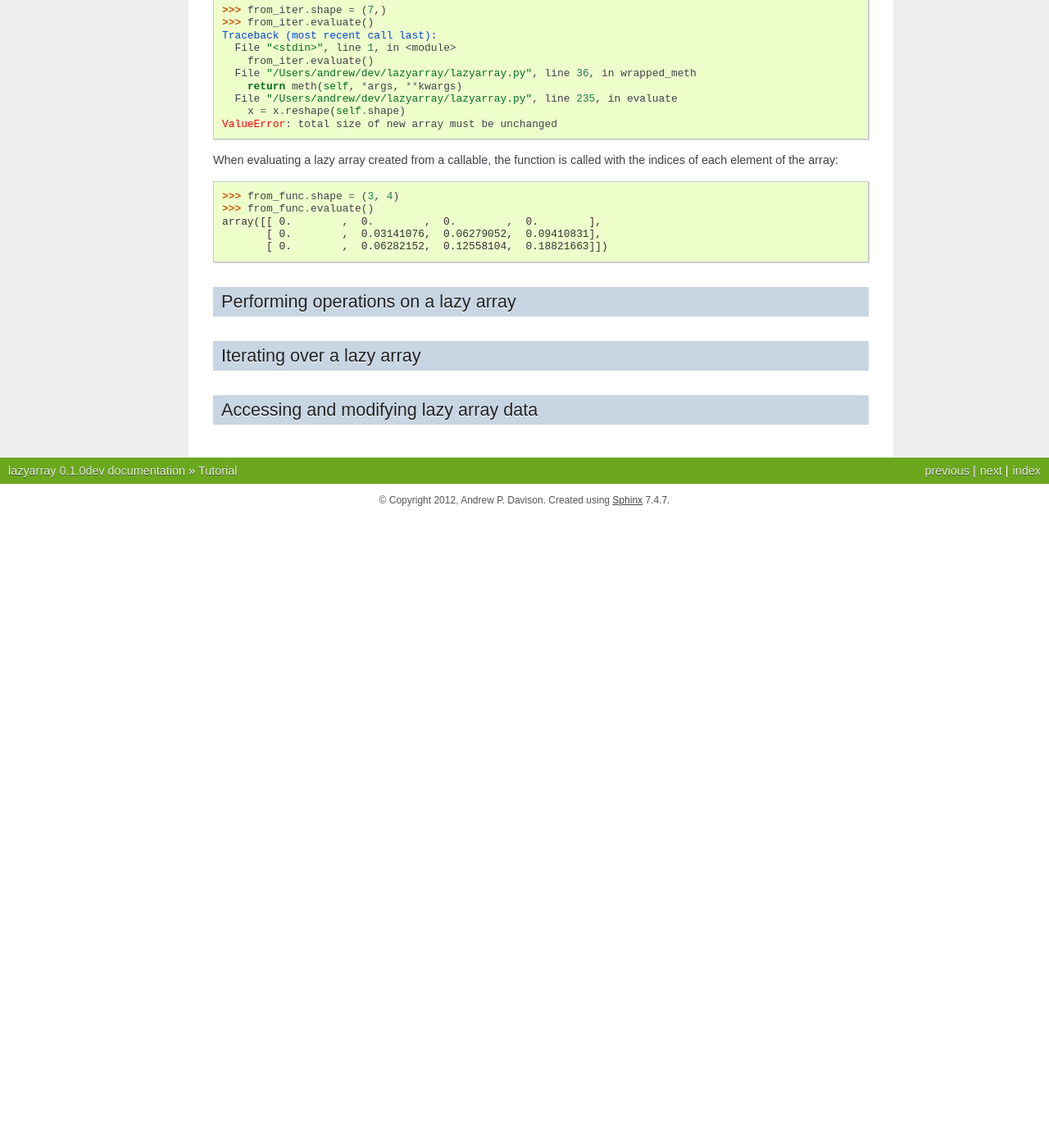
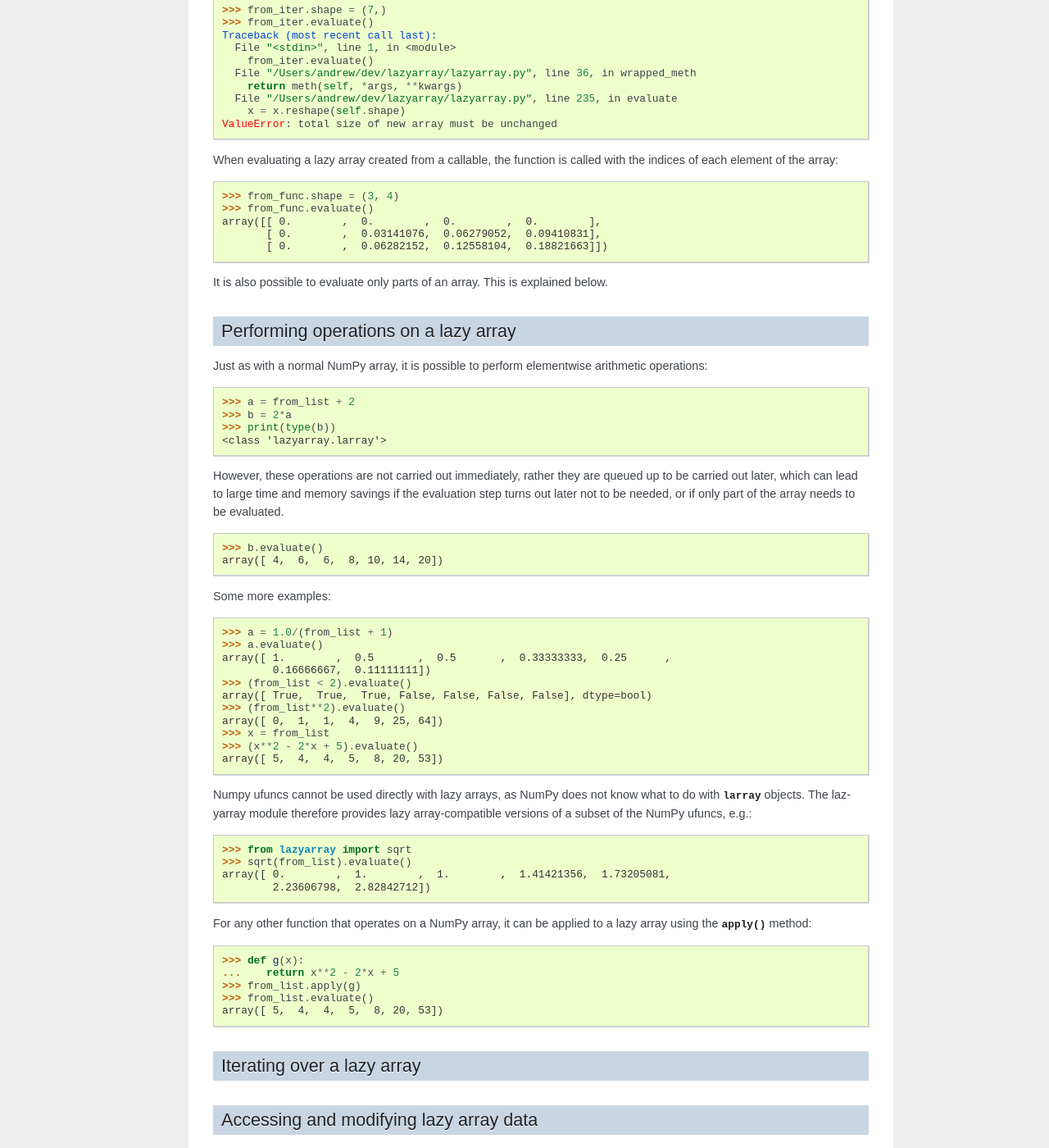
Before and after one commit to NeuralEnsemble/lazyarray, a Sphinx documentation site: the page built from doc/tutorial.txt, in a window 1280 px wide and 1400 px high, scrolled down 1798 px. Shown: the whole window at 82% size. Built offline with Sphinx 7.4.7, drawn with Linux system fonts in a browser that asks for light colours; before the commit the page ends 2428 px from its top, so only the background shows below that; some of the changed text lies outside the part shown.

Commit message:
Added larray-compatible ufuncs

```diff
--- a/doc/tutorial.txt
+++ b/doc/tutorial.txt
@@ -141,11 +141,73 @@ with the indices of each element of the array:
            [ 0.        ,  0.06282152,  0.12558104,  0.18821663]])
 
 
+It is also possible to evaluate only parts of an array. This is explained below.
+
+
 Performing operations on a lazy array
 =====================================
+
+Just as with a normal NumPy array, it is possible to perform elementwise
+arithmetic operations:
+
+.. doctest::
+
+    >>> a = from_list + 2
+    >>> b = 2*a
+    >>> print(type(b))
+    <class 'lazyarray.larray'>
+
+However, these operations are not carried out immediately, rather they are
+queued up to be carried out later, which can lead to large time and memory
+savings if the evaluation step turns out later not to be needed, or if only
+part of the array needs to be evaluated.
+
+.. doctest::
+
+    >>> b.evaluate()
+    array([ 4,  6,  6,  8, 10, 14, 20])
+
+Some more examples:
+
+.. doctest::
+
+    >>> a = 1.0/(from_list + 1)
+    >>> a.evaluate()
+    array([ 1.        ,  0.5       ,  0.5       ,  0.33333333,  0.25      ,
+            0.16666667,  0.11111111])
+    >>> (from_list < 2).evaluate()
+    array([ True,  True,  True, False, False, False, False], dtype=bool)
+    >>> (from_list**2).evaluate()
+    array([ 0,  1,  1,  4,  9, 25, 64])
+    >>> x = from_list
+    >>> (x**2 - 2*x + 5).evaluate()
+    array([ 5,  4,  4,  5,  8, 20, 53])
+
+Numpy ufuncs cannot be used directly with lazy arrays, as NumPy does not know
+what to do with :class:`larray` objects. The lazyarray module therefore provides
+lazy array-compatible versions of a subset of the NumPy ufuncs, e.g.:
+
+.. doctest::
+
+    >>> from lazyarray import sqrt
+    >>> sqrt(from_list).evaluate()
+    array([ 0.        ,  1.        ,  1.        ,  1.41421356,  1.73205081,
+            2.23606798,  2.82842712])
+
+For any other function that operates on a NumPy array, it can be applied to a
+lazy array using the :meth:`apply()` method:
+
+.. doctest::
+
+    >>> def g(x):
+    ...    return x**2 - 2*x + 5
+    >>> from_list.apply(g)
+    >>> from_list.evaluate()
+    array([ 5,  4,  4,  5,  8, 20, 53])
 
 Iterating over a lazy array
 ===========================
 
+
 Accessing and modifying lazy array data
 =======================================
```
Also changed, not shown: other parts of doc/tutorial.txt (+1 -1 lines), lazyarray.py (+51 -4 lines).
